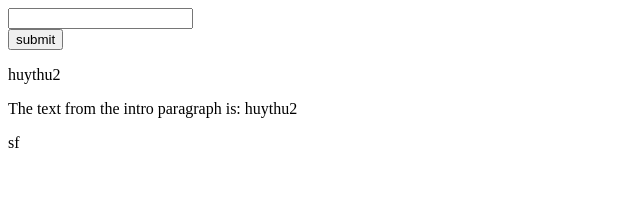
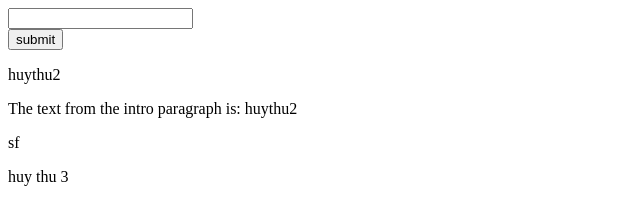
Before and after one commit to Jkg200w/Jkg200w.githup.io, a plain HTML site: page index.html in a window 1280 px wide. Shown: the full height of the page, 0-640 px from the left. Drawn offline with Linux system fonts and the light colour scheme.

Commit message:
Update index.html

```diff
--- a/index.html
+++ b/index.html
@@ -21,5 +21,6 @@
         const hoc = document.getElementById("h12");
         document.getElementById("demo").innerHTML = "The text from the intro paragraph is: " + hoc.innerHTML;
     </script>
+    <p> huy thu 3 <p>
 </body>
 </html>
```
